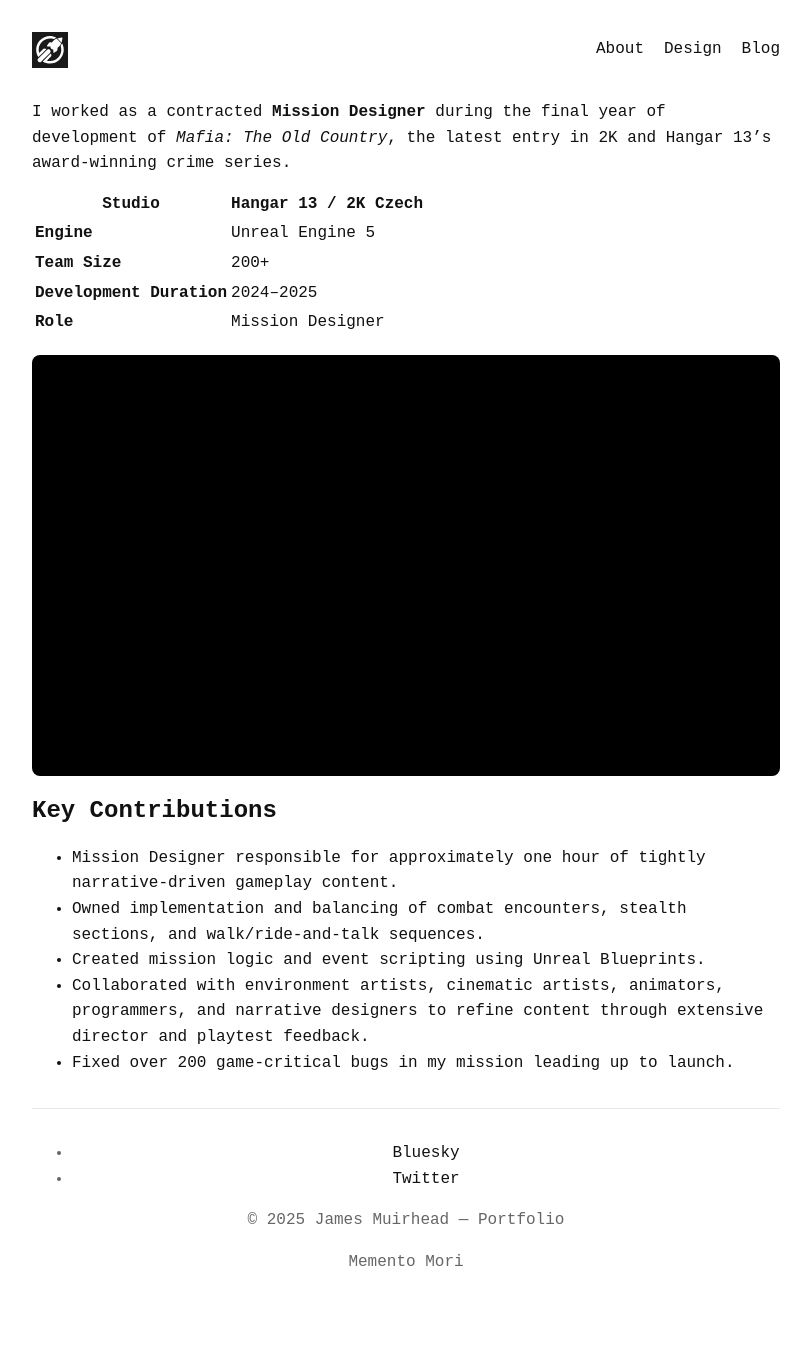
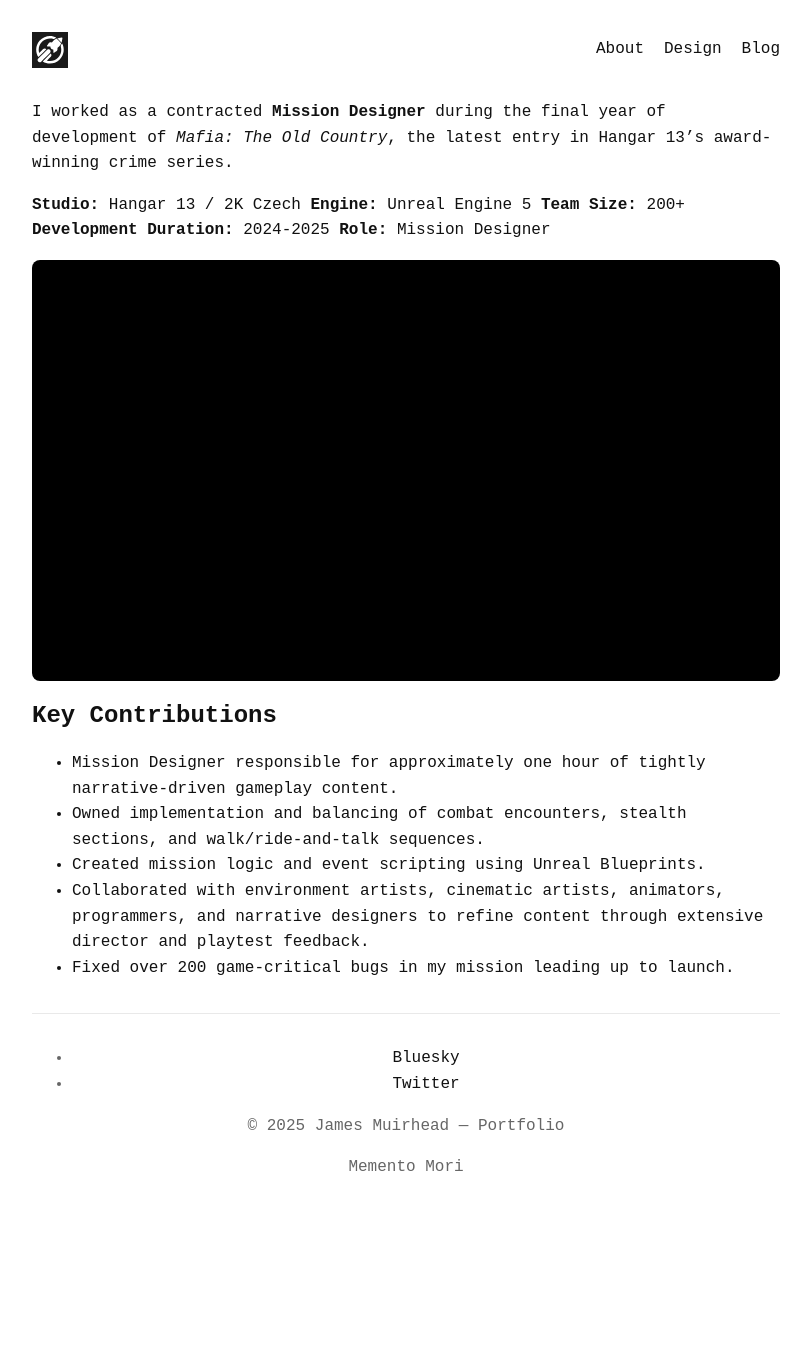
Before and after one commit to JamesMuirhead/portfolio, a Jekyll site: the page built from _projects/mafia-old-country.md, in a window 1280 px wide. Shown: the whole page, without its empty margins (234-1045 px from the left). Built offline with Jekyll 4.4.1, drawn with Linux system fonts in a browser that asks for light colours; after the commit the page ends 1261 px from its top, so only the background shows below that.

Commit message:
Update mafia-old-country.md

```diff
--- a/_projects/mafia-old-country.md
+++ b/_projects/mafia-old-country.md
@@ -1,19 +1,18 @@
 ---
 title: Mafia: The Old Country
 subtitle: PS5, Xbox Series X/S, PC
-summary: I worked as a contracted Mission Designer during the final year of development of Hangar 13's *Mafia: The Old Country*.
+summary: I worked as a contracted **Mission Designer** during the final year of development of *Mafia: The Old Country*, the latest entry in Hangar 13's award-winning crime series.
 thumb: /assets/img/projects/mafia/mafia-thumb.png
 ---
 
-I worked as a contracted **Mission Designer** during the final year of development of *Mafia: The Old Country*, the latest entry in 2K and Hangar 13's award-winning crime series.
+I worked as a contracted **Mission Designer** during the final year of development of *Mafia: The Old Country*, the latest entry in Hangar 13's award-winning crime series.
 {: .lede }
 
-| **Studio** | Hangar 13 / 2K Czech |
-|-------------|----------------------|
-| **Engine** | Unreal Engine 5 |
-| **Team Size** | 200+ |
-| **Development Duration** | 2024&ndash;2025 |
-| **Role** | Mission Designer |
+**Studio:** Hangar 13 / 2K Czech
+**Engine:** Unreal Engine 5
+**Team Size:** 200+
+**Development Duration:** 2024-2025
+**Role:** Mission Designer
 
 {% include youtube.html id="JlpgAg4vFRg" %}
 
```
